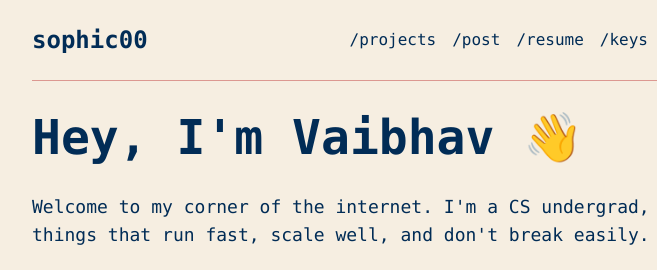
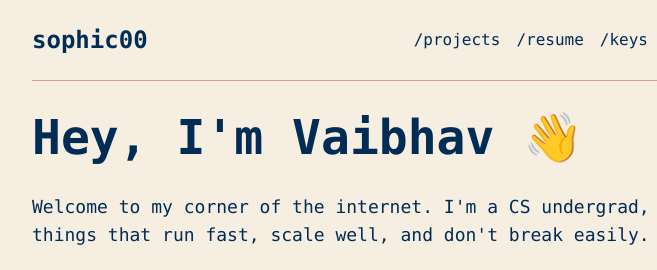
Before and after one commit to sophic00/skygazer, an Astro site: page / in a window 1280 px wide. Shown: the top 270 px of the page, 240-897 px from the left. Built offline with nearby package versions, Linux system fonts and the light colour scheme; Astro itself is replaced by a stand-in of ours.

Commit message:
chore: removed post from header

```diff
--- a/src/components/Header.astro
+++ b/src/components/Header.astro
@@ -74,11 +74,11 @@ const isActive = (path: string) => {
               /projects
             </a>
           </li>
-          <li class="col-span-2">
+          {/* <li class="col-span-2">
             <a href="/posts" class:list={{ "active-nav": isActive("/posts") }}>
               /post
             </a>
-          </li>
+          </li> */}
           <li class="col-span-2">
             <a href="/resume.pdf" target="_blank" rel="noopener noreferrer">
               /resume
```
